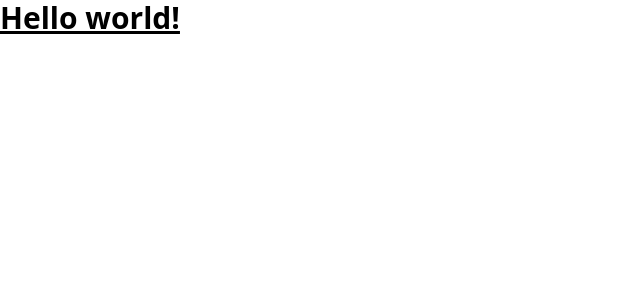
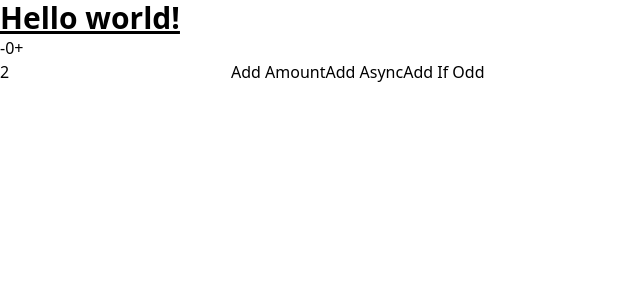
Before and after one commit to aimalamiri/Air-Pollution, a React (Create React App) app: page / in a window 1280 px wide. Shown: the top 300 px of the page, without its empty margins (0-640 px from the left). Built offline with nearby package versions, Linux system fonts and the light colour scheme.

Commit message:
Configure the react-router-dom

```diff
--- a/src/App.js
+++ b/src/App.js
@@ -1,9 +1,14 @@
 import React from 'react';
+import { Routes, Route } from 'react-router-dom';
+import Counter from './features/counter/Counter';
 
 function App() {
   return (
     <div className="App">
       <h1 className="text-3xl font-bold underline">Hello world!</h1>
+      <Routes>
+        <Route path="/" element={<Counter />} />
+      </Routes>
     </div>
   );
 }
--- a/src/features/counter/Counter.js
+++ b/src/features/counter/Counter.js
@@ -8,7 +8,6 @@ import {
   incrementIfOdd,
   selectCount,
 } from './counterSlice';
-import styles from './Counter.module.css';
 
 export default function Counter() {
   const count = useSelector(selectCount);
@@ -19,18 +18,16 @@ export default function Counter() {
 
   return (
     <div>
-      <div className={styles.row}>
+      <div>
         <button
-          className={styles.button}
           type="button"
           aria-label="Decrement value"
           onClick={() => dispatch(decrement())}
         >
           -
         </button>
-        <span className={styles.value}>{count}</span>
+        <span>{count}</span>
         <button
-          className={styles.button}
           type="button"
           aria-label="Increment value"
           onClick={() => dispatch(increment())}
@@ -38,29 +35,25 @@ export default function Counter() {
           +
         </button>
       </div>
-      <div className={styles.row}>
+      <div>
         <input
-          className={styles.textbox}
           aria-label="Set increment amount"
           value={incrementAmount}
           onChange={(e) => setIncrementAmount(e.target.value)}
         />
         <button
-          className={styles.button}
           type="button"
           onClick={() => dispatch(incrementByAmount(incrementValue))}
         >
           Add Amount
         </button>
         <button
-          className={styles.asyncButton}
           type="button"
           onClick={() => dispatch(incrementAsync(incrementValue))}
         >
           Add Async
         </button>
         <button
-          className={styles.button}
           type="button"
           onClick={() => dispatch(incrementIfOdd(incrementValue))}
         >
--- a/src/index.js
+++ b/src/index.js
@@ -1,4 +1,5 @@
 import React from 'react';
+import { BrowserRouter } from 'react-router-dom';
 import { createRoot } from 'react-dom/client';
 import { Provider } from 'react-redux';
 import store from './app/store';
@@ -10,8 +11,10 @@ const root = createRoot(container);
 
 root.render(
   <React.StrictMode>
-    <Provider store={store}>
-      <App />
-    </Provider>
+    <BrowserRouter>
+      <Provider store={store}>
+        <App />
+      </Provider>
+    </BrowserRouter>
   </React.StrictMode>,
 );
```
